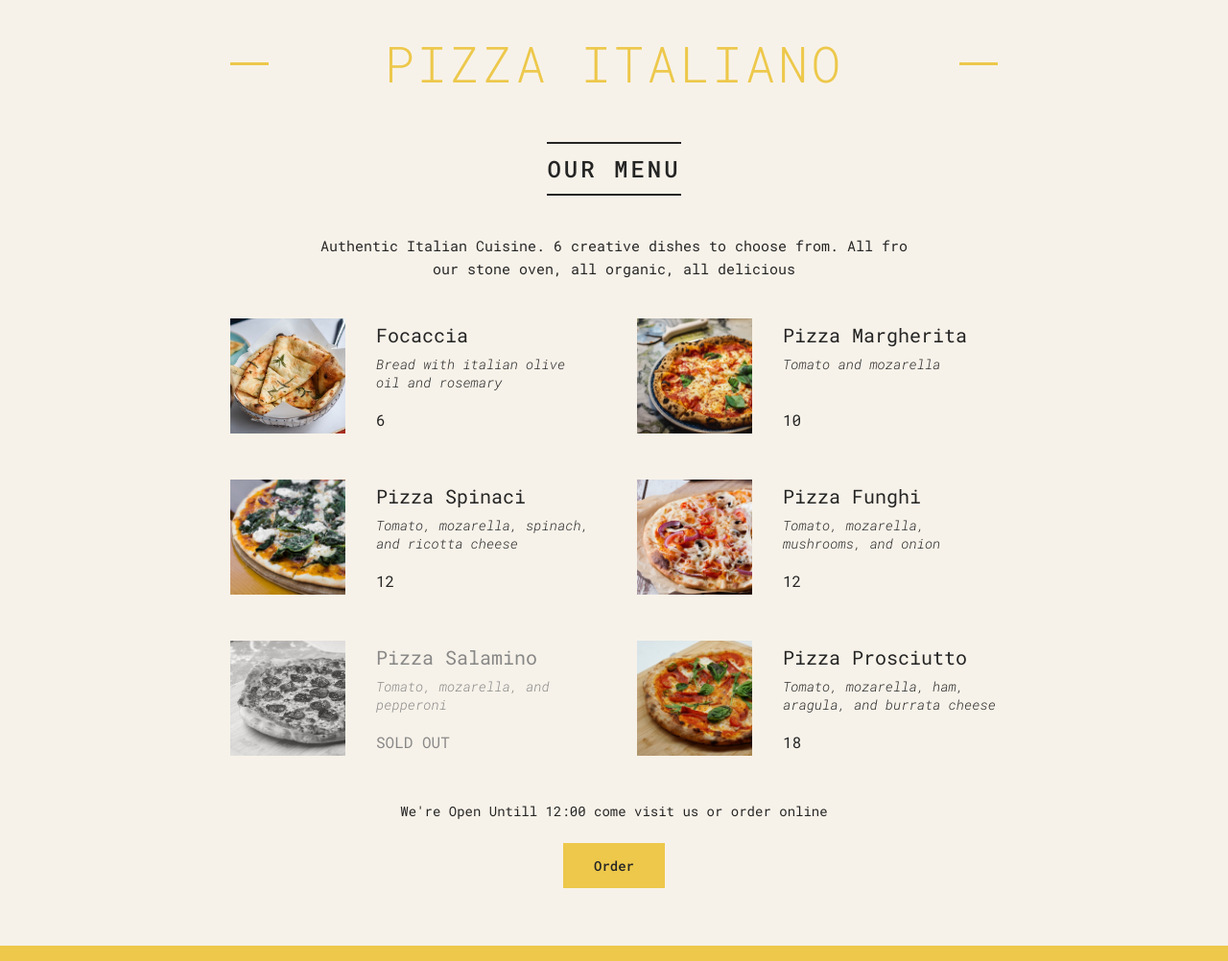
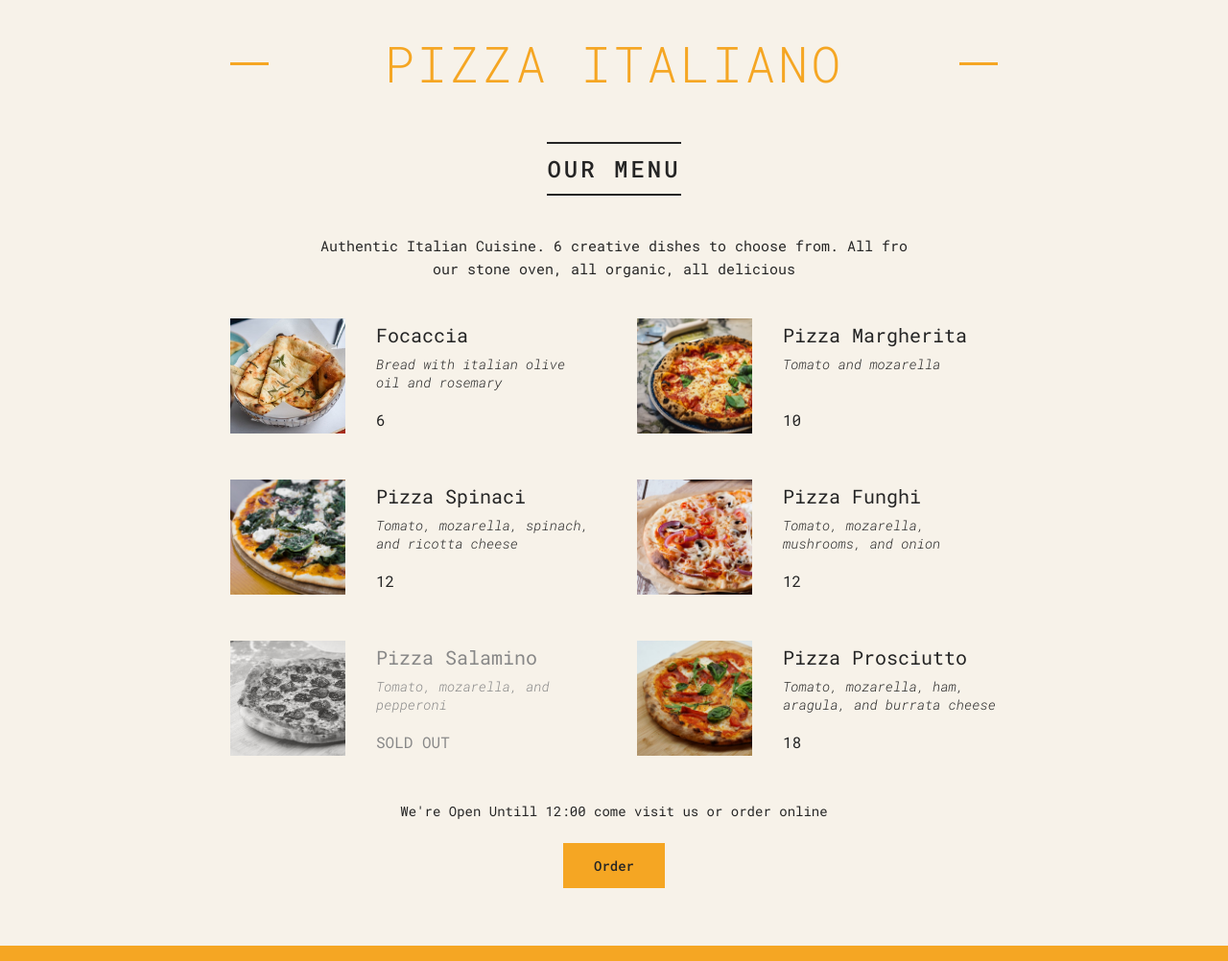
Before and after one commit to Yeabsra-Henok/pizza-menu, a React app: page / in a window 1280 px wide. Shown: the whole page at 96% size. Built offline with nearby package versions, Linux system fonts and the light colour scheme.

Commit message:
Update index.css

```diff
--- a/src/index.css
+++ b/src/index.css
@@ -15,7 +15,7 @@ body {
   color: #252525;
   font-weight: 400;
   background-color: #f7f2e9;
-  border-bottom: 1.6rem solid #edc84b;
+  border-bottom: 1.6rem solid #f5a623; /* Updated border color */
   min-height: 100vh;
   padding: 3.2rem;
   padding-bottom: 6rem;
@@ -39,9 +39,7 @@ body {
 
 .header h1 {
   /* Non-accessible color */
-  color: #edc84b;
-  /* color: #af8602; */
-
+  color: #f5a623; /* Updated header color */
   text-transform: uppercase;
   text-align: center;
   font-size: 5.2rem;
@@ -58,7 +56,7 @@ body {
   content: "";
   height: 3px;
   width: 4rem;
-  background-color: #edc84b;
+  background-color: #f5a623; /* Updated header color */
   position: absolute;
   top: calc(50% - 1px);
 }
@@ -168,20 +166,12 @@ body {
   border: none;
   font-size: 1.4rem;
   font-weight: 500;
-  background-color: #edc84b;
+  background-color: #f5a623; /* Updated button color */
   padding: 1.4rem 3.2rem;
   cursor: pointer;
   transition: all 0.2s;
 }
 
 .btn:hover {
-  background-color: #e9bb24;
+  background-color: #e9bb24; /* Updated hover color */
 }
-
-/*
-SPACING SYSTEM (px)
-2 / 4 / 8 / 12 / 16 / 24 / 32 / 40 / 48 / 64 / 80 / 96 / 128
-
-FONT SIZE SYSTEM (px)
-10 / 12 / 14 / 16 / 18 / 20 / 24 / 30 / 36 / 44 /52 / 62 / 74 / 86 / 98
-*/
```
